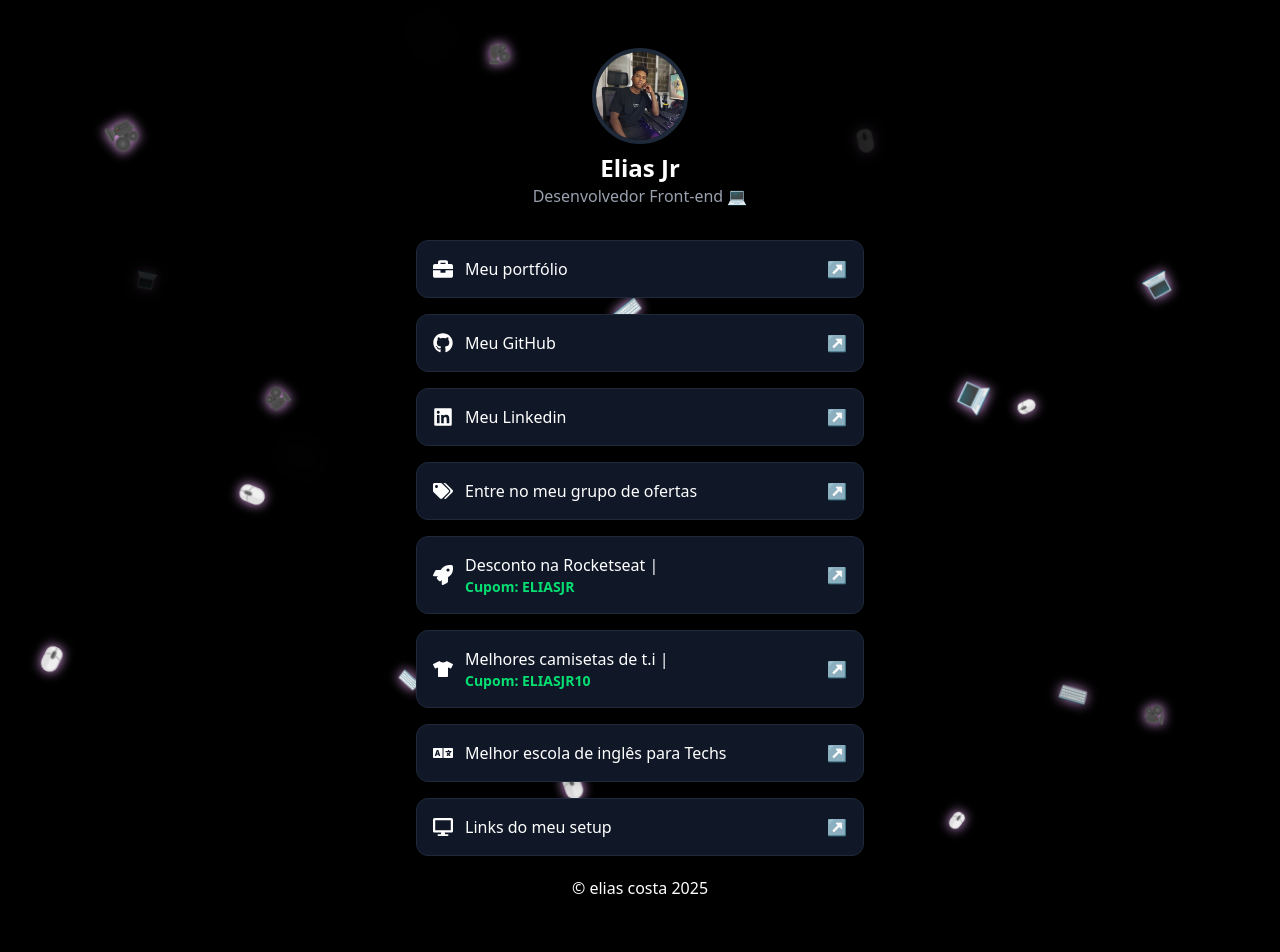
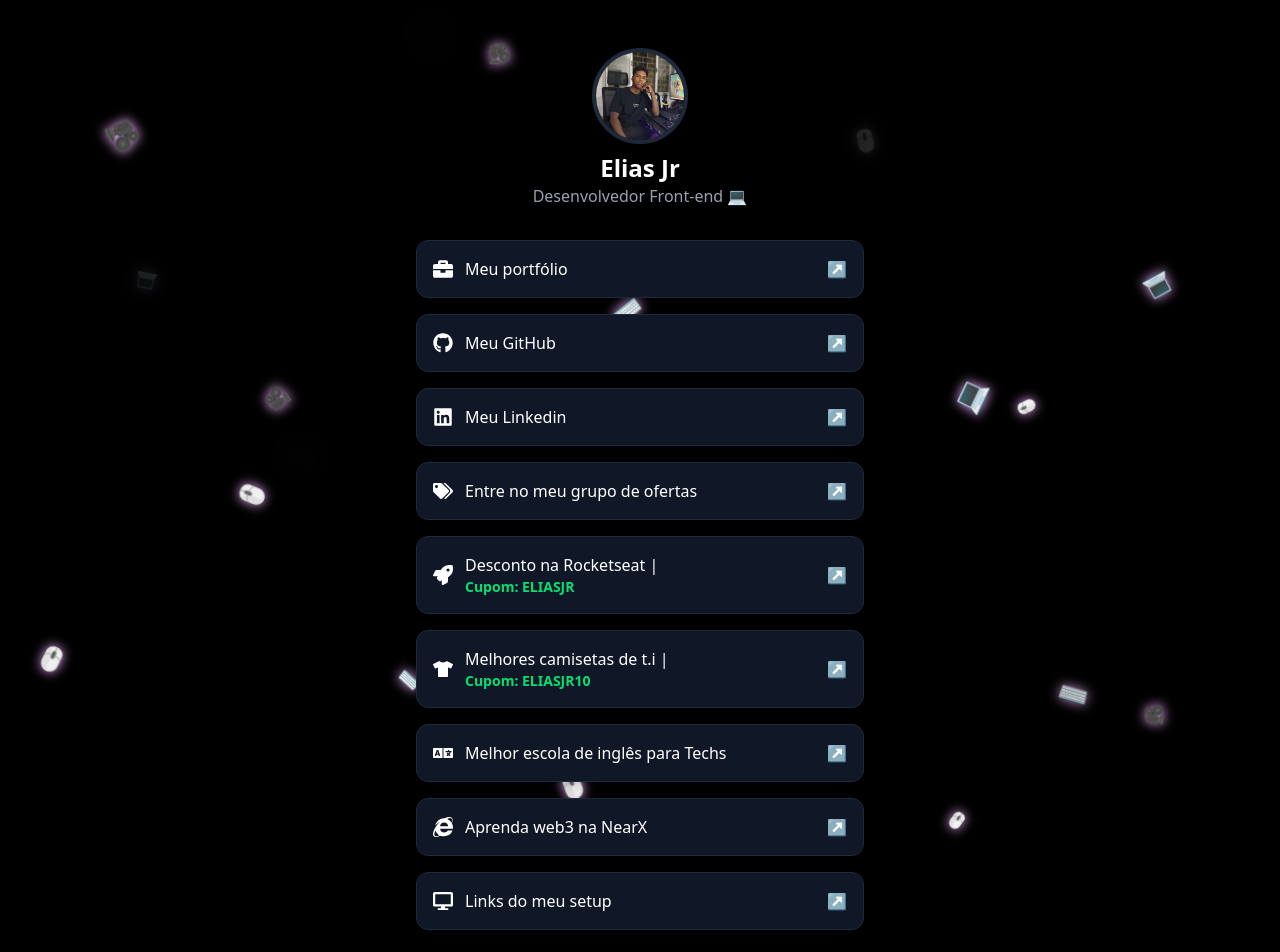
Before and after one commit to eliasjrdev/pagelinks, a React (Vite) app: page / in a window 1280 px wide. Shown: the top 952 px of the page. Built offline with nearby package versions, Linux system fonts and the light colour scheme.

Commit message:
adicionando link da NearX

```diff
--- a/src/components/BioLinks.jsx
+++ b/src/components/BioLinks.jsx
@@ -1,5 +1,5 @@
 import { useEffect, useRef, useState } from 'react';
-import { FaBriefcase, FaTags, FaGraduationCap, FaTshirt, FaDesktop, FaLinkedin, FaGithub, FaRocket, FaLanguage } from 'react-icons/fa';
+import { FaBriefcase, FaTags, FaGraduationCap, FaTshirt, FaDesktop, FaLinkedin, FaGithub, FaRocket, FaLanguage, FaInternetExplorer } from 'react-icons/fa';
 import Animacao from './Animacao';
 const links = [
   { icon: <FaBriefcase />, label: 'Meu portfólio', url: 'https://portfolioeliasjr-dev.vercel.app/' },
@@ -9,6 +9,7 @@ const links = [
   { icon: <FaRocket />, label: 'Desconto na Rocketseat |', extra: 'Cupom: ELIASJR', url: 'https://www.rocketseat.com.br/oferta/influencer/v2/eliasjr' },
   { icon: <FaTshirt />, label: 'Melhores camisetas de t.i |', extra: 'Cupom: ELIASJR10', url: 'https://www.useti.shop/useti?utm_source=instagram&utm_medium=afiliado&utm_campaign=eliasjrdev' },
   { icon: <FaLanguage />, label: 'Melhor escola de inglês para Techs', url: 'https://api.whatsapp.com/send/?phone=%2B5583996596063' },
+  { icon: <FaInternetExplorer />, label: 'Aprenda web3 na NearX', url: 'https://nearx.com.br/custom-plans?gad_source=1&gad_campaignid=21081157148&gclid=CjwKCAjwtfvEBhAmEiwA-DsKjn3-U8B90ZQ6KWb_JfMnsdx9leoOLmNIie7bZA8pCG5EDVQD3k3qbxoCSSgQAvD_BwE&fbclid=PAZXh0bgNhZW0CMTEAAadHM8bvuZaj2F7_weGZzAod5l6r07tbXe1peoNgm4JWeZdeCS9s5GfcQSPjGw_aem_S4MiGDCbuyYUENsH6SmKaA' },
   { icon: <FaDesktop />, label: 'Links do meu setup', url: 'https://www.amazon.com.br/shop/eliasjr.dev/list/3N5B136B4LTCE?ref_=cm_sw_r_cp_ud_aipsflist_39J9S6H1CW1FVYSJCJWX' },
 
 ];
```
